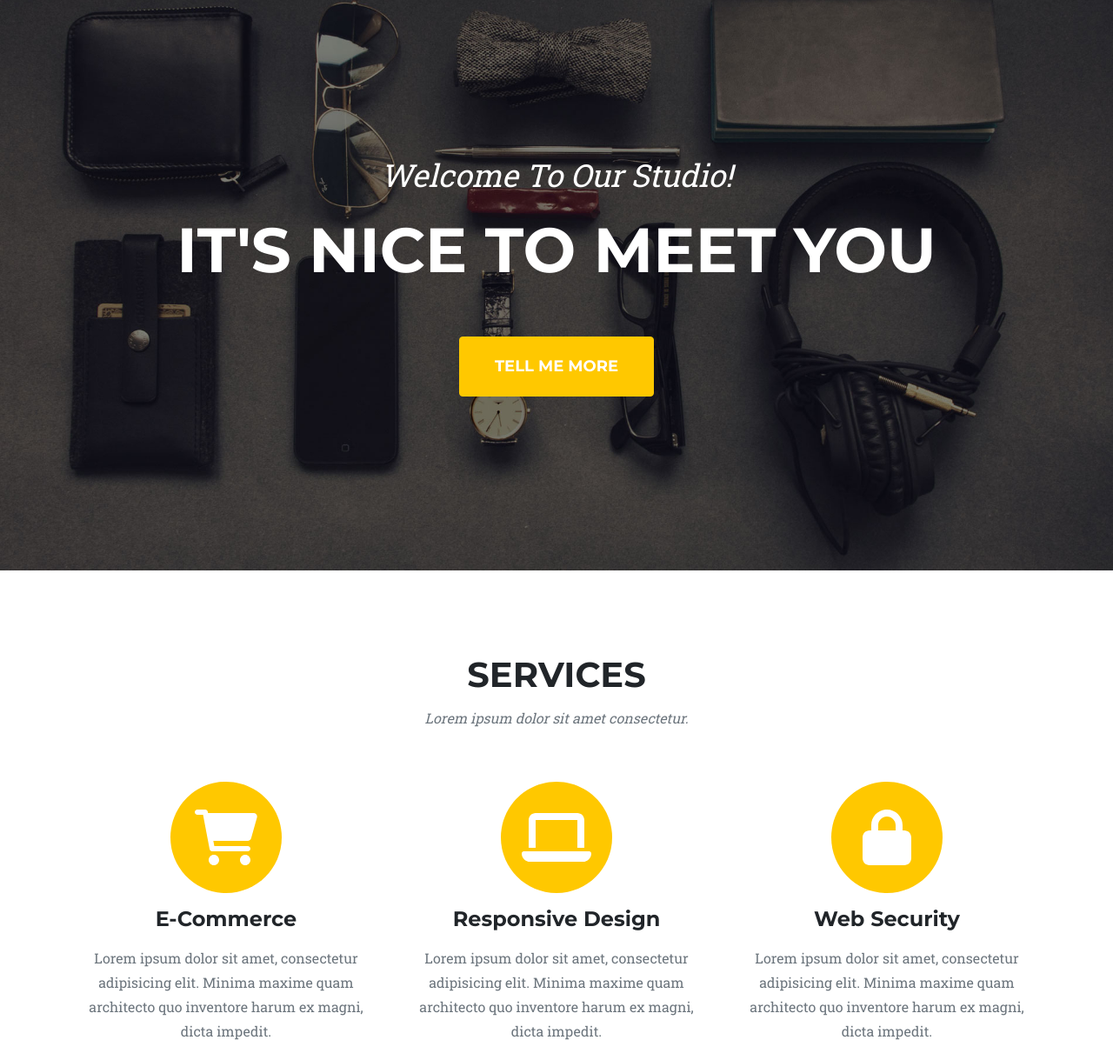
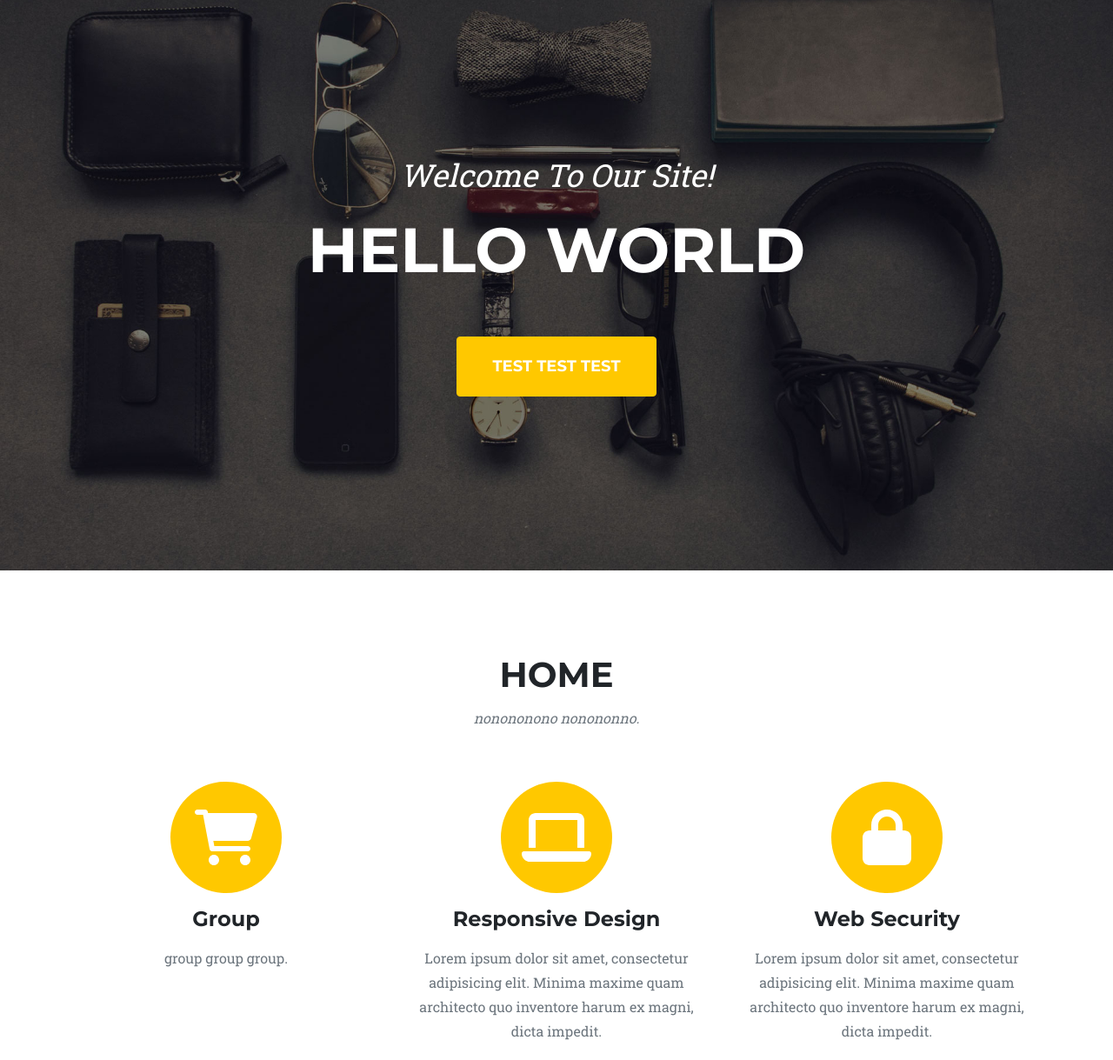
Before and after one commit to tempmed/myfirstwebsite.github.io, a plain HTML site: page index.html in a window 1280 px wide. Shown: the part 89-1308 px from the top of the page at 87% size. Drawn offline with nearby package versions, Linux system fonts and the light colour scheme.

Commit message:
first changes

```diff
--- a/index.html
+++ b/index.html
@@ -5,7 +5,7 @@
         <meta name="viewport" content="width=device-width, initial-scale=1, shrink-to-fit=no" />
         <meta name="description" content="" />
         <meta name="author" content="" />
-        <title>Agency - Start Bootstrap Theme</title>
+        <title></title>
         <!-- Favicon-->
         <link rel="icon" type="image/x-icon" href="assets/favicon.ico" />
         <!-- Font Awesome icons (free version)-->
@@ -39,17 +39,17 @@
         <!-- Masthead-->
         <header class="masthead">
             <div class="container">
-                <div class="masthead-subheading">Welcome To Our Studio!</div>
-                <div class="masthead-heading text-uppercase">It's Nice To Meet You</div>
-                <a class="btn btn-primary btn-xl text-uppercase" href="#services">Tell Me More</a>
+                <div class="masthead-subheading">Welcome To Our Site!</div>
+                <div class="masthead-heading text-uppercase">Hello World</div>
+                <a class="btn btn-primary btn-xl text-uppercase" href="#services">Test test test</a>
             </div>
         </header>
         <!-- Services-->
-        <section class="page-section" id="services">
+        <section class="page-section" id="Home">
             <div class="container">
                 <div class="text-center">
-                    <h2 class="section-heading text-uppercase">Services</h2>
-                    <h3 class="section-subheading text-muted">Lorem ipsum dolor sit amet consectetur.</h3>
+                    <h2 class="section-heading text-uppercase">Home</h2>
+                    <h3 class="section-subheading text-muted">nonononono nonononno.</h3>
                 </div>
                 <div class="row text-center">
                     <div class="col-md-4">
@@ -57,8 +57,8 @@
                             <i class="fas fa-circle fa-stack-2x text-primary"></i>
                             <i class="fas fa-shopping-cart fa-stack-1x fa-inverse"></i>
                         </span>
-                        <h4 class="my-3">E-Commerce</h4>
-                        <p class="text-muted">Lorem ipsum dolor sit amet, consectetur adipisicing elit. Minima maxime quam architecto quo inventore harum ex magni, dicta impedit.</p>
+                        <h4 class="my-3">Group</h4>
+                        <p class="text-muted">group group group.</p>
                     </div>
                     <div class="col-md-4">
                         <span class="fa-stack fa-4x">
@@ -83,7 +83,7 @@
         <section class="page-section bg-light" id="portfolio">
             <div class="container">
                 <div class="text-center">
-                    <h2 class="section-heading text-uppercase">Portfolio</h2>
+                    <h2 class="section-heading text-uppercase">Principal</h2>
                     <h3 class="section-subheading text-muted">Lorem ipsum dolor sit amet consectetur.</h3>
                 </div>
                 <div class="row">
```
